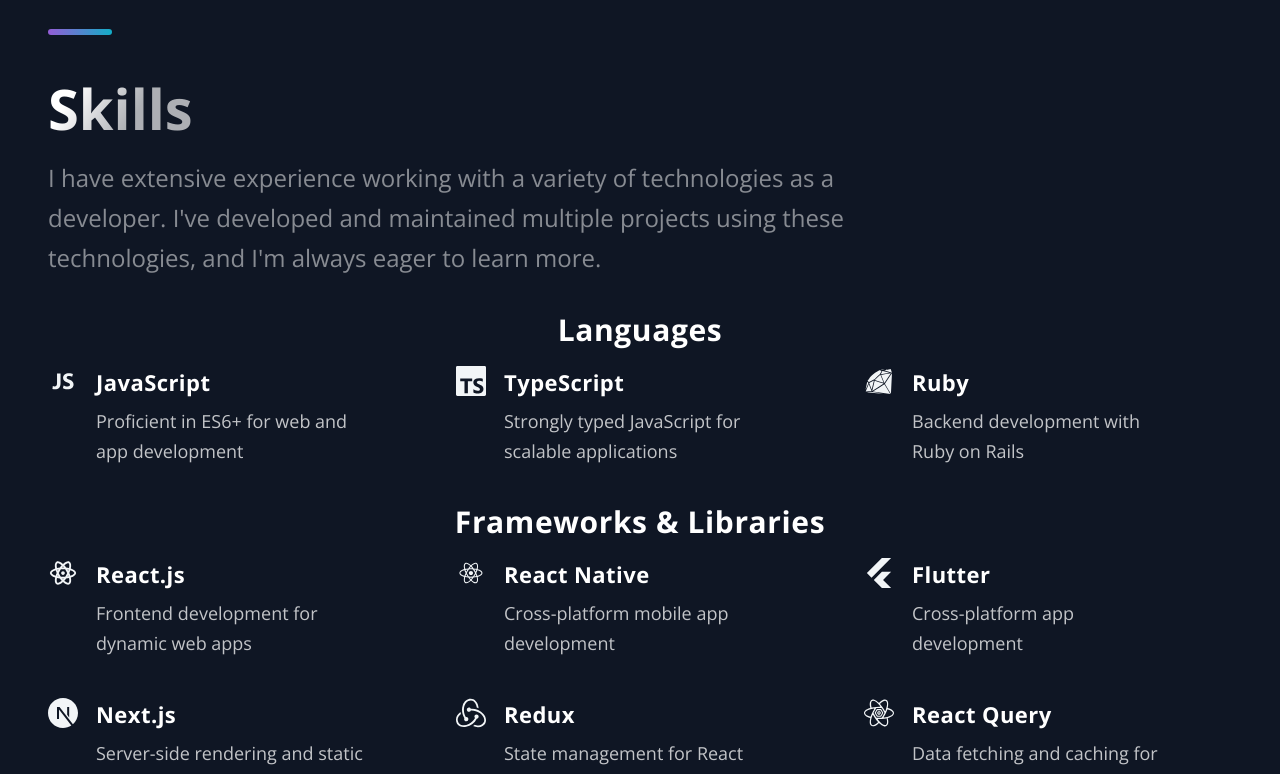
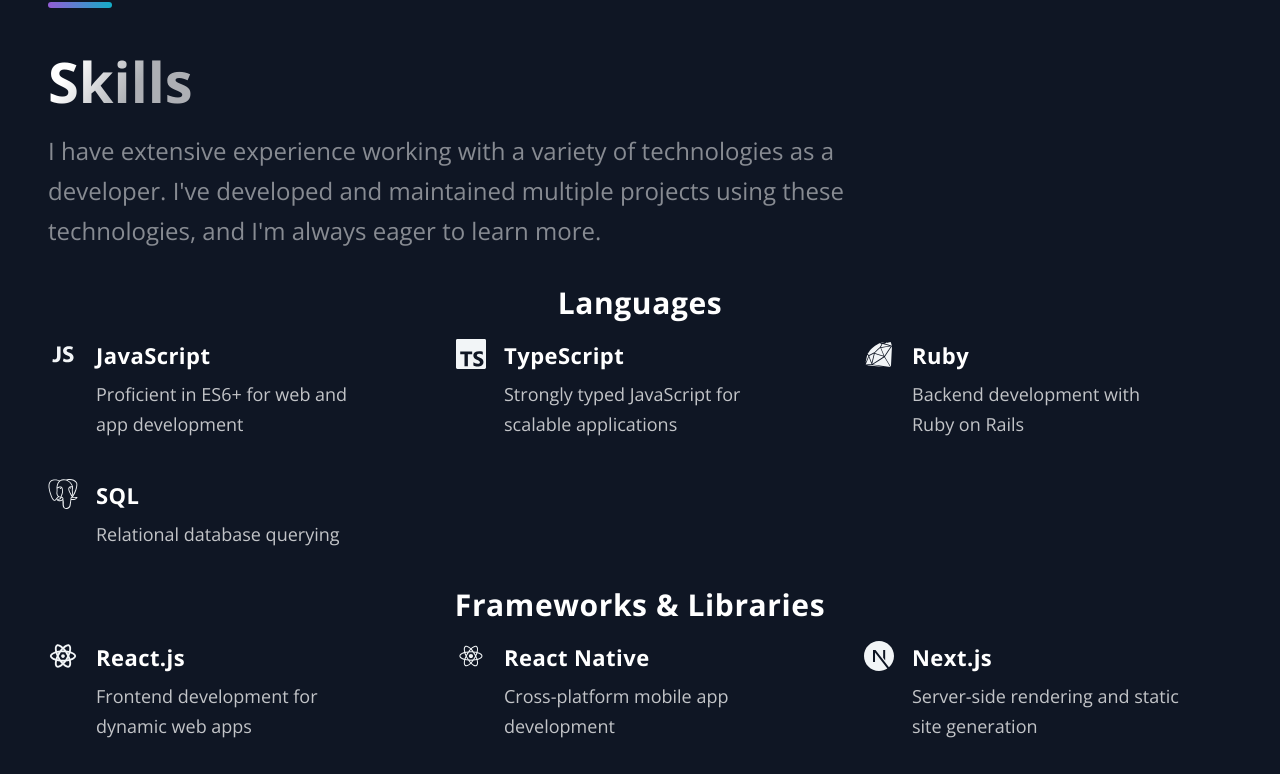
Before and after one commit to burhank928/portfolio, a Next.js app: page / in a window 1280 px wide. Shown: the part 2000-2774 px from the top of the page. Built offline with nearby package versions, Linux system fonts and the light colour scheme.

Commit message:
Update resume, enhance Acomplishments and Hero components, and expand Skills section with new technologies

```diff
--- a/src/components/Acomplishments/Acomplishments.js
+++ b/src/components/Acomplishments/Acomplishments.js
@@ -13,6 +13,7 @@ const Acomplishments = () => (
           <BoxTitle>{card.title}</BoxTitle>
           <BoxText>{card.role}</BoxText>
           <BoxText>{card.duration}</BoxText>
+          {card.description && <BoxText>{card.description}</BoxText>}
         </Box>
       ))}
     </Boxes>
--- a/src/components/Hero/Hero.js
+++ b/src/components/Hero/Hero.js
@@ -11,7 +11,7 @@ const Hero = (props) => {
             Burhan Ahmad Khan
           </SectionTitle>
           <SectionText>
-            Software Developer with 4+ years of experience in fintech, healthcare, and SaaS. Proficient in JavaScript, React.js, NextJs, Node.js, Express, NestJS, and Ruby on Rails. Delivered measurable improvements, including a 30% reduction in unauthorized access with MFA integration, 40% UI performance boost via framework transition, and 15% growth in app adoption through Shopify certification. Skilled in building scalable, secure solutions and enhancing user experience.
+            Senior Full Stack Engineer with 4+ years building web products across SaaS, fintech, healthcare, and e-commerce. I work mostly with React, TypeScript, Node.js, NestJS, and Ruby on Rails. Lately I&apos;ve been building AI-powered features, things like streaming chat interfaces and LLM-based content generation.
           </SectionText>
           <StyledButtonLink
             href={`${process.env.NODE_ENV === 'production' ? '/portfolio' : ''}/files/resume.pdf`}
--- a/src/components/Technologies/Skills.js
+++ b/src/components/Technologies/Skills.js
@@ -1,6 +1,9 @@
 import { DiJavascript1, DiReact, DiRuby, DiNodejsSmall, DiPostgresql } from "react-icons/di";
-import { SiTypescript, SiFlutter, SiRedux, SiGraphql, SiMongodb, SiDocker, SiJenkins, SiHeroku, SiShopify, SiNextdotjs, SiNestjs, SiBootstrap, SiMui, SiRedis, SiDigitalocean, SiAmazonwebservices, SiReactquery } from "react-icons/si";
+import { SiTypescript, SiRedux, SiGraphql, SiMongodb, SiDocker, SiJenkins, SiHeroku, SiShopify, SiNextdotjs, SiNestjs, SiBootstrap, SiMui, SiRedis, SiDigitalocean, SiAmazonwebservices, SiReactquery, SiTailwindcss, SiFramer, SiRadixui, SiPrisma, SiOpenai, SiGithubactions, SiHetzner, SiVercel, SiPostgresql } from "react-icons/si";
 import { RiReactjsLine } from "react-icons/ri";
+import { VscAzure } from "react-icons/vsc";
+import { MdViewStream, MdModelTraining, MdRecordVoiceOver } from "react-icons/md";
+import { BsFillCloudFill } from "react-icons/bs";
 
 export const Skills = [
   {
@@ -24,6 +27,12 @@ export const Skills = [
         title: "Ruby",
         Description: () => <>Backend development with Ruby on Rails</>,
       },
+      {
+        slug: "sql",
+        Component: SiPostgresql,
+        title: "SQL",
+        Description: () => <>Relational database querying</>,
+      },
     ],
   },
   {
@@ -42,12 +51,6 @@ export const Skills = [
         Description: () => <>Cross-platform mobile app development</>,
       },
       {
-        slug: "flutter",
-        Component: SiFlutter,
-        title: "Flutter",
-        Description: () => <>Cross-platform app development</>,
-      },
-      {
         slug: "nextjs",
         Component: SiNextdotjs,
         title: "Next.js",
@@ -60,10 +63,46 @@ export const Skills = [
         Description: () => <>State management for React applications</>,
       },
       {
+        slug: "zustand",
+        Component: SiRedux,
+        title: "Zustand",
+        Description: () => <>State management for React applications</>,
+      },
+      {
         slug: "react-query",
         Component: SiReactquery,
         title: "React Query",
         Description: () => <>Data fetching and caching for React applications</>,
+      },
+      {
+        slug: "tanstack-query",
+        Component: SiReactquery,
+        title: "TanStack Query",
+        Description: () => <>Data fetching and caching</>,
+      },
+      {
+        slug: "tailwindcss",
+        Component: SiTailwindcss,
+        title: "Tailwind CSS",
+        Description: () => <>Utility-first CSS framework</>,
+      },
+      {
+        slug: "framer-motion",
+        Component: SiFramer,
+        title: "Framer Motion",
+        Description: () => <>Animation library for React</>,
+      },
+      {
+        slug: "radix-ui",
+        Component: SiRadixui,
+        title: "Radix UI",
+        Description: () => <>Unstyled accessible UI components</>,
+      },
+      {
+        slug: "prisma",
+        Component: SiPrisma,
+        title: "Prisma ORM",
+        Description: () => <>Next-generation ORM for Node.js</>,
       },
       {
         slug: "nestjs",
@@ -94,6 +133,41 @@ export const Skills = [
         Component: SiBootstrap,
         title: "Bootstrap",
         Description: () => <>CSS framework for responsive design</>,
+      },
+    ],
+  },
+  {
+    category: "AI & LLM",
+    skills: [
+      {
+        slug: "openai",
+        Component: SiOpenai,
+        title: "OpenAI API",
+        Description: () => <>LLM integration and AI feature development</>,
+      },
+      {
+        slug: "azure-ai",
+        Component: VscAzure,
+        title: "Azure AI Foundry",
+        Description: () => <>Enterprise AI service integration</>,
+      },
+      {
+        slug: "sse-streaming",
+        Component: MdViewStream,
+        title: "SSE Streaming",
+        Description: () => <>Real-time streaming AI interfaces</>,
+      },
+      {
+        slug: "prompt-engineering",
+        Component: MdModelTraining,
+        title: "Prompt Engineering",
+        Description: () => <>Designing effective LLM prompts</>,
+      },
+      {
+        slug: "tts",
+        Component: MdRecordVoiceOver,
+        title: "Text-to-Speech (TTS)",
+        Description: () => <>AI voice synthesis integration</>,
       },
     ],
   },
@@ -130,10 +204,22 @@ export const Skills = [
     category: "Cloud & DevOps",
     skills: [
       {
+        slug: "azure",
+        Component: VscAzure,
+        title: "Azure",
+        Description: () => <>Cloud services and AI infrastructure</>,
+      },
+      {
         slug: "aws",
         Component: SiAmazonwebservices,
         title: "AWS",
         Description: () => <>Cloud services for hosting and deployment</>,
+      },
+      {
+        slug: "vercel",
+        Component: SiVercel,
+        title: "Vercel",
+        Description: () => <>Frontend deployment platform</>,
       },
       {
         slug: "heroku",
@@ -148,10 +234,28 @@ export const Skills = [
         Description: () => <>Cloud services for hosting and deployment</>,
       },
       {
+        slug: "hetzner",
+        Component: SiHetzner,
+        title: "Hetzner",
+        Description: () => <>Cloud server hosting</>,
+      },
+      {
+        slug: "coolify",
+        Component: BsFillCloudFill,
+        title: "Coolify",
+        Description: () => <>Self-hosted deployment platform</>,
+      },
+      {
         slug: "docker",
         Component: SiDocker,
         title: "Docker",
         Description: () => <>Containerization for development and deployment</>,
+      },
+      {
+        slug: "github-actions",
+        Component: SiGithubactions,
+        title: "GitHub Actions",
+        Description: () => <>Automated CI/CD workflows</>,
       },
       {
         slug: "jenkins",
--- a/src/constants/constants.js
+++ b/src/constants/constants.js
@@ -8,14 +8,14 @@ export const ProjectsData = [
       'DigitalOcean', 'Hetzner', 'Coolify', 'Sidekiq', 'GraphQL', 'Azure'
     ],
     visit: 'https://apps.shopify.com/product-customizer',
-    id: 0,
+    id: 2,
   },
   {
     title: 'OMF (Fintech)',
     description: 'OneMain Financial provides personal loans, specializing in debt consolidation and financial solutions for unexpected expenses, serving customers with less-than-perfect credit.',
     tags: ['JavaScript (ES6)', 'TypeScript', 'Ruby', 'Rails', 'Okta', 'Jenkins', 'Angular', 'Node.js', 'NestJS', 'Atlassian'],
     visit: 'https://onemainfinancial.com',
-    id: 1,
+    id: 2,
   },
   {
     title: 'Powur (SaaS)',
@@ -26,14 +26,14 @@ export const ProjectsData = [
       'MongoDB', 'Redis', 'Sidekiq', 'Bull', 'CI/CD', 'Monday'
     ],
     visit: 'https://powur.com',
-    id: 2,
+    id: 3,
   },
   {
     title: 'Biomark (HealthCare)',
     description: 'BioMark is a platform that helps patients, doctors, and labs stay connected and updated with secure data transmission between them.',
     tags: ['JavaScript (ES6)', 'TypeScript', 'Ruby', 'React Native', 'Node.js', 'ROR', 'MySql', 'MongoDB', 'Redis', 'ClickUp'],
     visit: 'https://biomarking.com',
-    id: 3,
+    id: 4,
   },
 ];
 
@@ -41,7 +41,7 @@ export const AccomplishmentsData = [
   {
     title: 'Devsinc - Europe & UK London – Remote',
     role: 'Senior Software Engineer',
-    duration: 'Mar 2025 – Present',
+    duration: 'Mar 2025 – Jan 2026',
   },
   {
     title: 'Saas LTV Growth, Wilmington – Remote',
--- a/src/pages/_document.js
+++ b/src/pages/_document.js
@@ -34,7 +34,7 @@ export default class MyDocument extends Document {
           <link rel="icon" href={`${process.env.NODE_ENV === 'production' ? '/portfolio' : ''}/favicon.ico`} />
           <link href="https://fonts.googleapis.com/css2?family=Open+Sans:wght@300;400;500;600;700&display=swap" rel="stylesheet" />
           <meta name="title" content="Burhan Khan - Software Engineer" />
-          <meta name="description" content="Software Developer with 3+ years of experience in fintech, healthcare, and SaaS. Proficient in JavaScript, React.js, Node.js, React Native, Flutter, and Ruby on Rails. Delivered measurable improvements, including a 30% reduction in unauthorized access with MFA integration, 40% UI performance boost via framework transition, and 15% growth in app adoption through Shopify certification. Skilled in building scalable, secure solutions and enhancing user experience." />
+          <meta name="description" content="Senior Full Stack Engineer with 4+ years building web products across SaaS, fintech, healthcare, and e-commerce. Strong in React, TypeScript, Node.js, NestJS, and Ruby on Rails with experience building AI-powered features." />
         </Head>
         <body>
           <Main />
```
Also changed, not shown: 1 other file (tests, documents, lock files or other folders).
